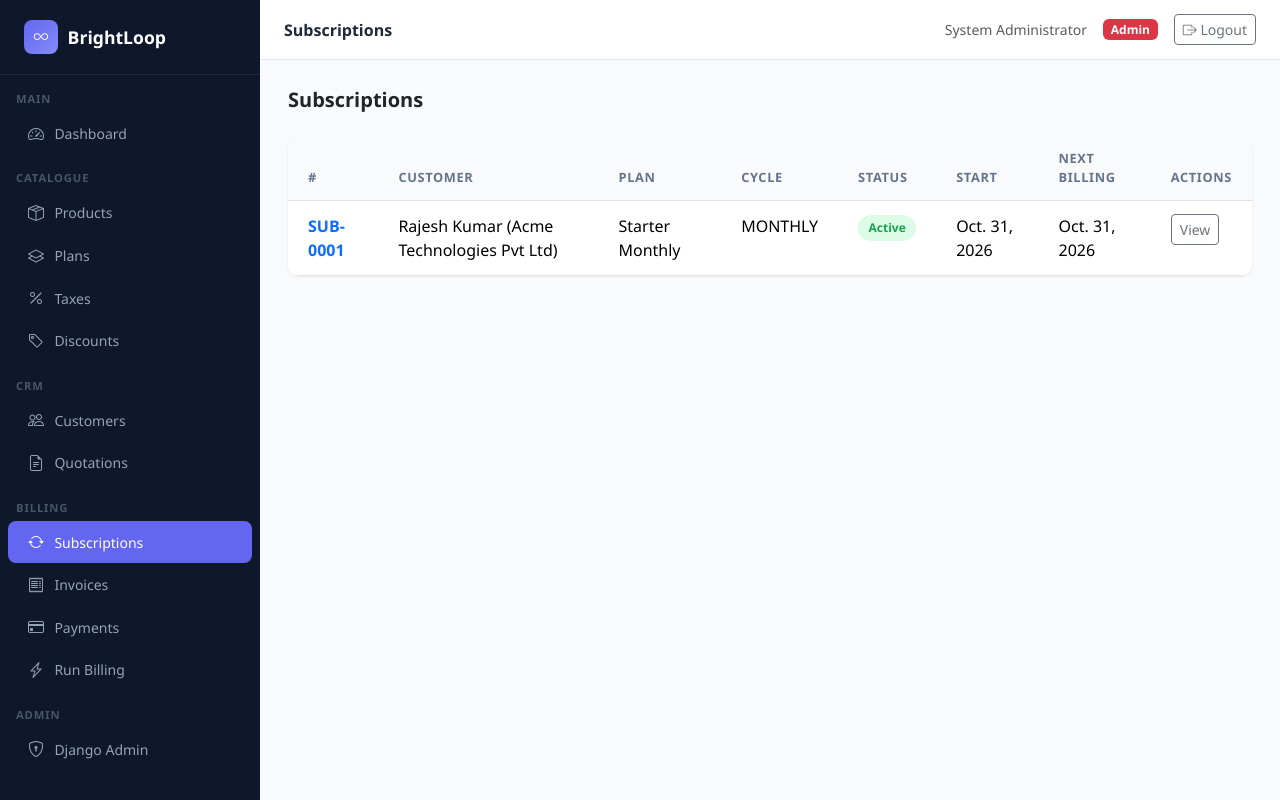
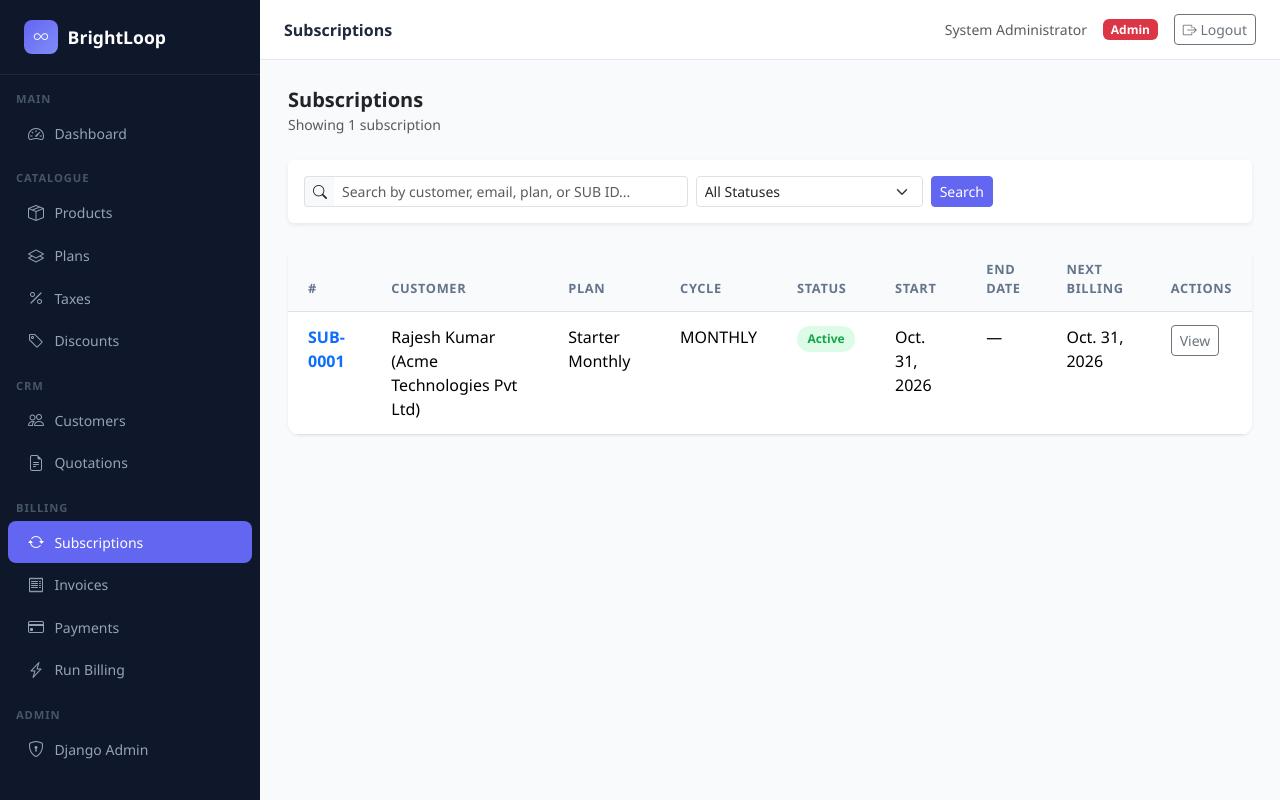
Before and after one commit to sreeharsx/Subscription_Management_System, a Django app: page /subscriptions/ in a window 1280 px wide. Run offline with Django 5.2, Linux system fonts and the light colour scheme; a user stored in the database is signed in; data comes from the database, SQL or seed files in the repository.

Commit message:
Complete subscription management enhancements

```diff
--- a/subscriptions/urls.py
+++ b/subscriptions/urls.py
@@ -9,4 +9,5 @@ urlpatterns = [
     path('<int:pk>/pause/', views.subscription_pause, name='subscription_pause'),
     path('<int:pk>/resume/', views.subscription_resume, name='subscription_resume'),
     path('<int:pk>/cancel/', views.subscription_cancel, name='subscription_cancel'),
+    path('<int:pk>/renew/', views.subscription_renew, name='subscription_renew'),
 ]
--- a/subscriptions/views.py
+++ b/subscriptions/views.py
@@ -1,8 +1,11 @@
 from django.shortcuts import render, get_object_or_404, redirect
 from django.contrib.auth.decorators import login_required
+from django.views.decorators.http import require_POST
 from django.contrib import messages
 from django.core.exceptions import PermissionDenied
+from django.db.models import Q
 from .models import Subscription
+from .services import renew_subscription
 
 
 def staff_required(view_func):
@@ -29,13 +32,43 @@ def get_subscription_for_user(request, pk):
 
 @login_required
 def subscription_list(request):
+    search_query = request.GET.get('q', '').strip()
+    status_filter = request.GET.get('status', '').strip().upper()
+
+    # Base queryset with strict role-based access control
     if request.user.is_staff or request.user.is_superuser:
         subs = Subscription.objects.select_related('customer__user', 'plan__product').all()
     elif hasattr(request.user, 'customer_profile'):
-        subs = Subscription.objects.filter(customer=request.user.customer_profile).select_related('plan__product')
+        # Customer ownership filtering applied strictly BEFORE search and status filtering
+        subs = Subscription.objects.filter(customer=request.user.customer_profile).select_related('customer__user', 'plan__product')
     else:
         subs = Subscription.objects.none()
-    return render(request, 'subscriptions/subscription_list.html', {'subscriptions': subs})
+
+    # Status filtering (ignoring invalid values safely)
+    if status_filter in dict(Subscription.STATUS_CHOICES):
+        subs = subs.filter(status=status_filter)
+
+    # Search filtering
+    if search_query:
+        query_filter = (
+            Q(customer__company_name__icontains=search_query) |
+            Q(customer__user__first_name__icontains=search_query) |
+            Q(customer__user__last_name__icontains=search_query) |
+            Q(customer__user__email__icontains=search_query) |
+            Q(plan__name__icontains=search_query)
+        )
+        if search_query.isdigit():
+            query_filter |= Q(pk=int(search_query))
+        elif search_query.upper().startswith('SUB-') and search_query[4:].isdigit():
+            query_filter |= Q(pk=int(search_query[4:]))
+        subs = subs.filter(query_filter)
+
+    return render(request, 'subscriptions/subscription_list.html', {
+        'subscriptions': subs,
+        'search_query': search_query,
+        'status_filter': status_filter,
+        'status_choices': Subscription.STATUS_CHOICES,
+    })
 
 
 @login_required
@@ -47,41 +80,54 @@ def subscription_detail(request, pk):
 
 @login_required
 @staff_required
+@require_POST
 def subscription_pause(request, pk):
     sub = get_object_or_404(Subscription, pk=pk)
-    if request.method == 'POST':
-        if sub.can_transition_to('PAUSED'):
-            sub.status = 'PAUSED'
-            sub.save()
-            messages.success(request, "Subscription paused.")
-        else:
-            messages.error(request, f"Cannot pause a {sub.status} subscription.")
+    if sub.can_transition_to('PAUSED'):
+        sub.status = 'PAUSED'
+        sub.save()
+        messages.success(request, "Subscription paused.")
+    else:
+        messages.error(request, f"Cannot pause a {sub.status} subscription.")
     return redirect('subscriptions:subscription_detail', pk=pk)
 
 
 @login_required
 @staff_required
+@require_POST
 def subscription_resume(request, pk):
     sub = get_object_or_404(Subscription, pk=pk)
-    if request.method == 'POST':
-        if sub.can_transition_to('ACTIVE'):
-            sub.status = 'ACTIVE'
-            sub.save()
-            messages.success(request, "Subscription resumed.")
-        else:
-            messages.error(request, f"Cannot resume a {sub.status} subscription.")
+    if sub.can_transition_to('ACTIVE'):
+        sub.status = 'ACTIVE'
+        sub.save()
+        messages.success(request, "Subscription resumed.")
+    else:
+        messages.error(request, f"Cannot resume a {sub.status} subscription.")
     return redirect('subscriptions:subscription_detail', pk=pk)
 
 
 @login_required
 @staff_required
+@require_POST
 def subscription_cancel(request, pk):
     sub = get_object_or_404(Subscription, pk=pk)
-    if request.method == 'POST':
-        if sub.can_transition_to('CANCELLED'):
-            sub.status = 'CANCELLED'
-            sub.save()
-            messages.success(request, "Subscription cancelled.")
-        else:
-            messages.error(request, f"Cannot cancel a {sub.status} subscription.")
+    if sub.can_transition_to('CANCELLED'):
+        sub.status = 'CANCELLED'
+        sub.save()
+        messages.success(request, "Subscription cancelled.")
+    else:
+        messages.error(request, f"Cannot cancel a {sub.status} subscription.")
     return redirect('subscriptions:subscription_detail', pk=pk)
+
+
+@login_required
+@staff_required
+@require_POST
+def subscription_renew(request, pk):
+    sub = get_object_or_404(Subscription, pk=pk)
+    try:
+        renew_subscription(sub)
+        messages.success(request, f"Subscription SUB-{sub.pk:04d} successfully renewed and reactivated.")
+    except ValueError as e:
+        messages.error(request, str(e))
+    return redirect('subscriptions:subscription_detail', pk=pk)
--- a/templates/subscriptions/subscription_list.html
+++ b/templates/subscriptions/subscription_list.html
@@ -3,11 +3,55 @@
 {% block page_title %}Subscriptions{% endblock %}
 {% block content %}
 <div class="d-flex justify-content-between align-items-center mb-4">
-  <h5 class="fw-semibold mb-0">Subscriptions</h5>
+  <div>
+    <h5 class="fw-semibold mb-0">Subscriptions</h5>
+    <small class="text-muted">Showing {{ subscriptions|length }} subscription{{ subscriptions|length|pluralize }}</small>
+  </div>
 </div>
+
+<!-- Search & Status Filter Card -->
+<div class="card border-0 shadow-sm mb-4">
+  <div class="card-body py-3">
+    <form method="get" class="row g-2 align-items-center">
+      <div class="col-md-5">
+        <div class="input-group input-group-sm">
+          <span class="input-group-text bg-light border-end-0"><i class="bi bi-search"></i></span>
+          <input type="text" name="q" class="form-control border-start-0" placeholder="Search by customer, email, plan, or SUB ID..." value="{{ search_query }}">
+        </div>
+      </div>
+      <div class="col-md-3">
+        <select name="status" class="form-select form-select-sm">
+          <option value="">All Statuses</option>
+          {% for code, label in status_choices %}
+            <option value="{{ code }}" {% if status_filter == code %}selected{% endif %}>{{ label }}</option>
+          {% endfor %}
+        </select>
+      </div>
+      <div class="col-md-4 d-flex gap-2">
+        <button type="submit" class="btn btn-sm btn-primary">Search</button>
+        {% if search_query or status_filter %}
+          <a href="{% url 'subscriptions:subscription_list' %}" class="btn btn-sm btn-outline-secondary">Clear Filters</a>
+        {% endif %}
+      </div>
+    </form>
+  </div>
+</div>
+
 <div class="table-card">
   <table class="table table-hover mb-0">
-    <thead><tr><th>#</th><th>Customer</th><th>Plan</th><th>Cycle</th><th>Status</th><th>Start</th><th>Next Billing</th><th>Actions</th></tr></thead>
+    <thead>
+      <tr>
+        <th>#</th>
+        <th>Customer</th>
+        <th>Plan</th>
+        <th>Cycle</th>
+        <th>Status</th>
+        <th>Start</th>
+        <th>End Date</th>
+        <th>Next Billing</th>
+        <th>Actions</th>
+      </tr>
+    </thead>
     <tbody>
       {% for sub in subscriptions %}
       <tr>
@@ -17,11 +61,20 @@
         <td>{{ sub.billing_cycle }}</td>
         <td><span class="status-badge badge-{{ sub.status|lower }}">{{ sub.get_status_display }}</span></td>
         <td>{{ sub.start_date }}</td>
+        <td>{{ sub.end_date|default:"&mdash;" }}</td>
         <td>{{ sub.next_billing_date }}</td>
         <td><a href="{% url 'subscriptions:subscription_detail' sub.pk %}" class="btn btn-sm btn-outline-secondary">View</a></td>
       </tr>
       {% empty %}
-      <tr><td colspan="8" class="text-center text-muted py-4">No subscriptions yet.</td></tr>
+      <tr>
+        <td colspan="9" class="text-center text-muted py-4">
+          {% if search_query or status_filter %}
+            No subscriptions found matching your criteria. <a href="{% url 'subscriptions:subscription_list' %}" class="text-decoration-none">Clear Filters</a>
+          {% else %}
+            No subscriptions yet.
+          {% endif %}
+        </td>
+      </tr>
       {% endfor %}
     </tbody>
   </table>
```
Also changed, not shown: templates/subscriptions/subscription_detail.html (+17 -0 lines).
